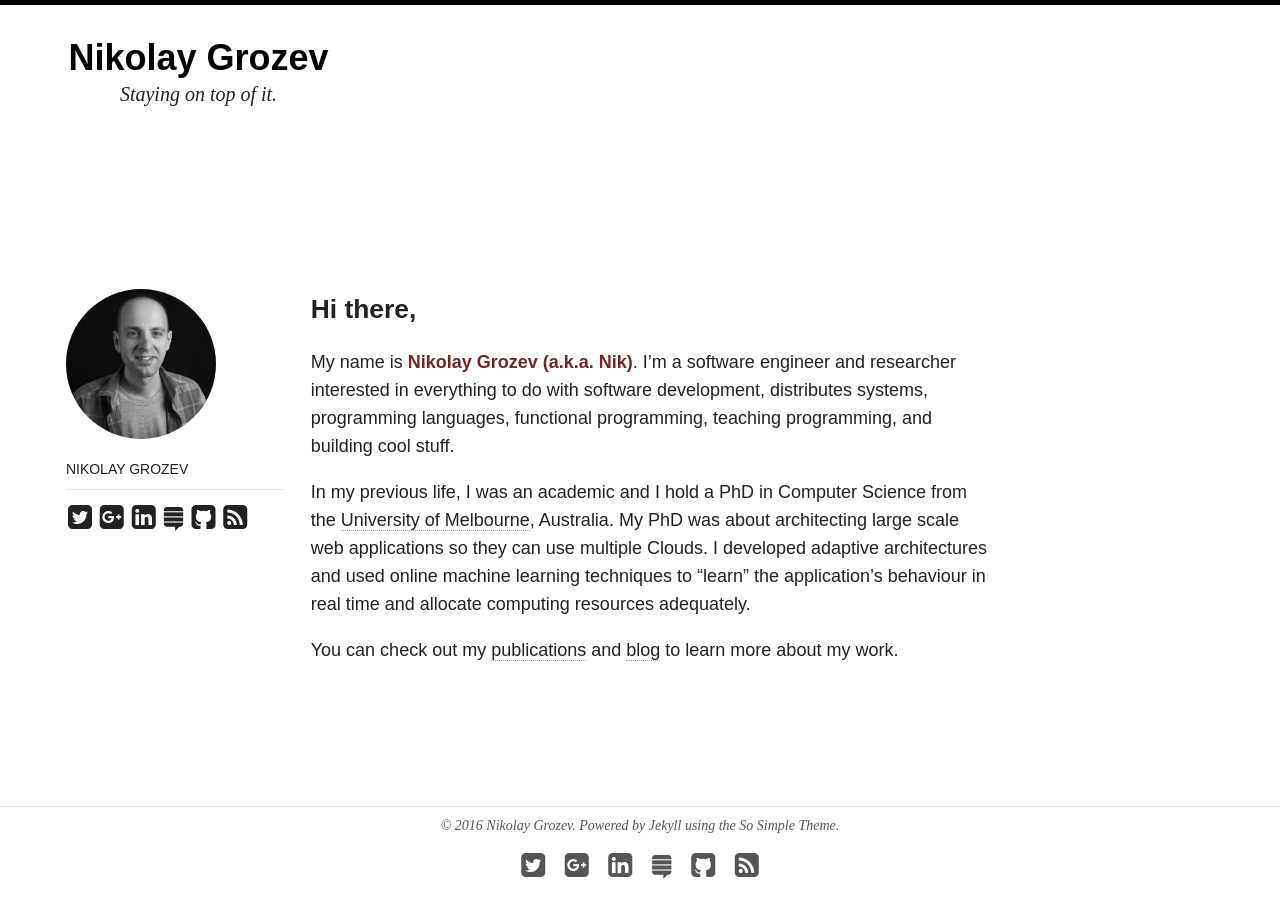
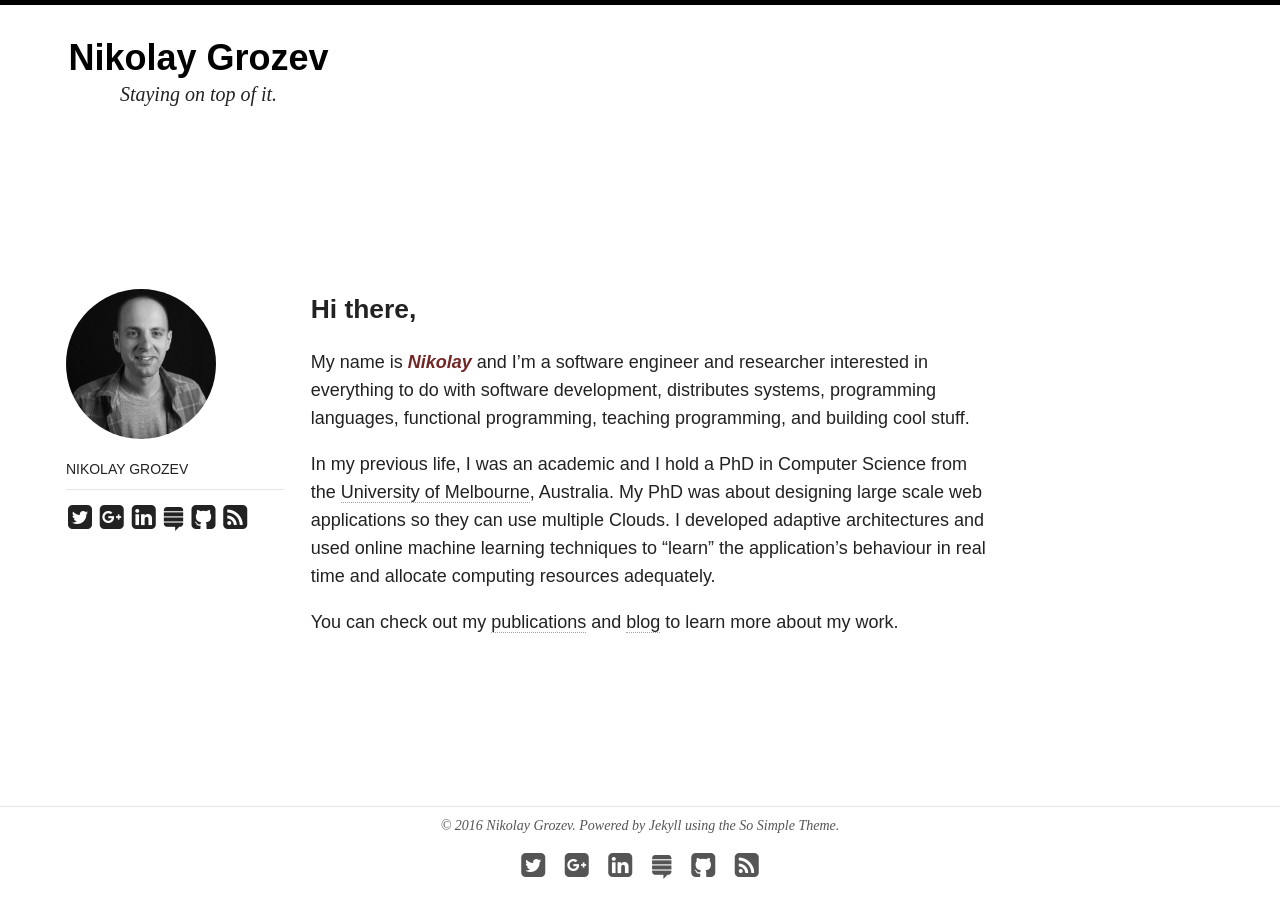
Before and after one commit to nikolayg/nikgrozev-website, a Jekyll site: the page built from about/index.md, in a window 1280 px wide. Built offline with Jekyll 4.4.1, drawn with Linux system fonts in a browser that asks for light colours; nearby versions of some CDN libraries.

Commit message:
Updated "About me".

```diff
--- a/about/index.md
+++ b/about/index.md
@@ -10,14 +10,14 @@ modified: 2014-08-08T19:44:38.564948-04:00
 
     <p class="stress">Hi there,</p>
 
-    <p>My name is <span class="myname">Nikolay Grozev (a.k.a. Nik)</span>.
+    <p>My name is <em class="myname">Nikolay</em> and
     I’m a software engineer and researcher interested in everything to do with
     software development, distributes systems, programming languages, functional programming,
     teaching programming, and building cool stuff.</p>
 
     <p>In my previous life, I was an academic and I hold a PhD in Computer Science from the
     <a href="http://www.unimelb.edu.au/" title="http://www.unimelb.edu.au/">University of Melbourne</a>, Australia.
-    My PhD was about architecting large scale web applications so they can use multiple Clouds.
+    My PhD was about designing large scale web applications so they can use multiple Clouds.
     I developed adaptive architectures and used online machine learning techniques
     to “learn” the application’s behaviour in real time and allocate computing resources adequately.</p>
 
```
